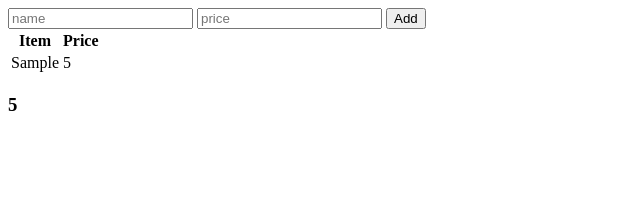
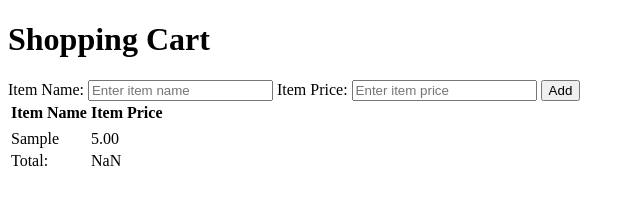
Before and after one commit to acciojob/shopping-cart-misterKumar, a website: page main.html in a window 1280 px wide. Both pictures are taken after typing "Sample", "5" into the empty fields and a click on the button "Add". Shown: the whole page, without its empty margins (0-640 px from the left). Drawn offline with Linux system fonts and the light colour scheme.

Commit message:
created a submission

```diff
--- a/main.html
+++ b/main.html
@@ -1,33 +1,84 @@
 <!DOCTYPE html>
-
-<html>
-
+<html lang="en">
 <head>
-	<link rel="stylesheet" href="./styles.css">
+    <meta charset="UTF-8">
+    <meta name="viewport" content="width=device-width, initial-scale=1.0">
+    <title>Shopping Cart</title>
 </head>
-
 <body>
-	<!-- the entire body must be written by student -->
+    <h1>Shopping Cart</h1>
     <div>
-		<input type="text" id="item-name-input" required placeholder="name"/>
-		<input type="number" id="item-price-input" required placeholder="price"/>
-		<button onclick="handleClick()" id="add">Add</button>
+        <label for="item-name-input">Item Name:</label>
+        <input type="text" id="item-name-input" placeholder="Enter item name">
+        <label for="item-price-input">Item Price:</label>
+        <input type="number" id="item-price-input" placeholder="Enter item price">
+        <button id="add-button">Add</button>
     </div>
-	<table id="myTable">
+    <table>
         <thead>
             <tr>
-				<th>Item</th>
-				<th>Price</th>
+                <th data-ns-test="item-name">Item Name</th>
+                <th data-ns-test="item-price">Item Price</th>
             </tr>
         </thead>
-		<tbody id="item-qty-input">
+        <tbody id="item-list">
+            <tr>
+                <td data-ns-test="item-name"></td>
+                <td data-ns-test="item-price"></td>
+            </tr>
+        </tbody>
+        <tfoot>
+            <tr>
+                <td>Total:</td>
+                <td data-ns-test="grandTotal">0</td>
+            </tr>
+        </tfoot>
+    </table>
 
-		</tbody>
-	</table>
-	<h3 id="total"></h3>
-    <script type="text/javascript" src="./script.js">
+    <script>
+        document.addEventListener("DOMContentLoaded", function () {
+            const itemNameInput = document.getElementById("item-name-input");
+            const itemPriceInput = document.getElementById("item-price-input");
+            const addButton = document.getElementById("add-button");
+            const itemList = document.getElementById("item-list");
+            const grandTotal = document.querySelector("[data-ns-test='grandTotal']");
+
+            addButton.addEventListener("click", function () {
+                const itemName = itemNameInput.value.trim();
+                const itemPrice = parseFloat(itemPriceInput.value);
+
+                // Check for invalid input
+                if (!itemName || isNaN(itemPrice) || itemPrice <= 0) {
+                    alert("Please enter a valid item name and price.");
+                    return;
+                }
+
+                // Create a new row in the table
+                const newRow = itemList.insertRow();
+                const nameCell = newRow.insertCell(0);
+                const priceCell = newRow.insertCell(1);
+
+                // Set data attributes for name and price
+                nameCell.setAttribute("data-ns-test", "item-name");
+                priceCell.setAttribute("data-ns-test", "item-price");
+
+                // Populate the cells with data
+                nameCell.textContent = itemName;
+                priceCell.textContent = itemPrice.toFixed(2); // Display price with 2 decimal places
+
+                // Clear input fields
+                itemNameInput.value = "";
+                itemPriceInput.value = "";
+
+                // Calculate and update the grand total
+                let total = 0;
+                const priceCells = document.querySelectorAll("[data-ns-test='item-price']");
+                priceCells.forEach((cell) => {
+                    total += parseFloat(cell.textContent);
+                });
+                grandTotal.textContent = total.toFixed(2); // Display total with 2 decimal places
+            });
+        });
     </script>
-
 </body>
-
 </html>
--- a/script.js
+++ /dev/null
@@ -1,35 +0,0 @@
-
-const itemNameInput = document.getElementById("item-name-input");
-const itemPriceInput = document.getElementById("item-price-input");
-const shoppingList = document.getElementById("item-qty-input");
-const total = document.getElementById('total');
-
-let i = 0;
-let priceArray=0;
-function handleClick() {
-    const itemName = itemNameInput.value.trim();
-    const itemPrice = parseInt(itemPriceInput.value);
-
-    // Check for valid inputs
-    if (!itemName || isNaN(itemPrice) || itemPrice <= 0) {
-        alert("Invalid input. Please enter a valid item name and price.");
-        return;
-    }
-
-    // Add the item to the shopping list
-    const row = document.createElement("tr");
-
-    row.innerHTML = `
-            <td>${itemName}</td>
-            <td>${itemPrice} </td>
-        `
-
-    shoppingList.appendChild(row);
-
-    priceArray += itemPrice;
-
-    total.innerText = priceArray;
-
-    itemNameInput.value = "";
-    itemPriceInput.value = "";
-}
```
Lines whose indentation alone changed are shown as unchanged.
